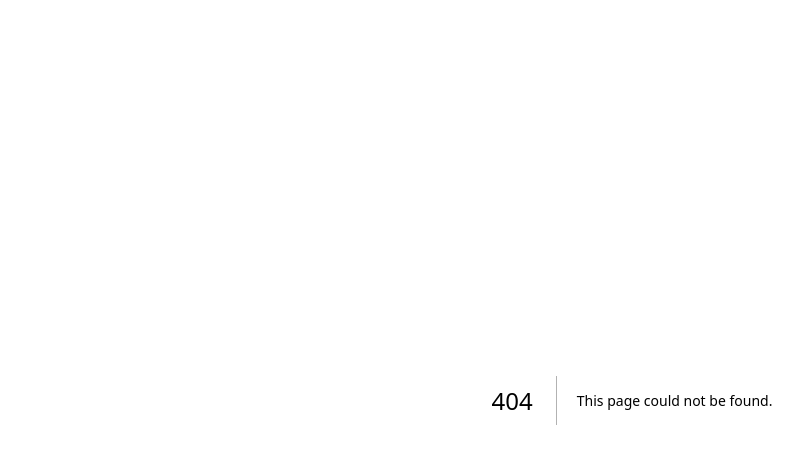
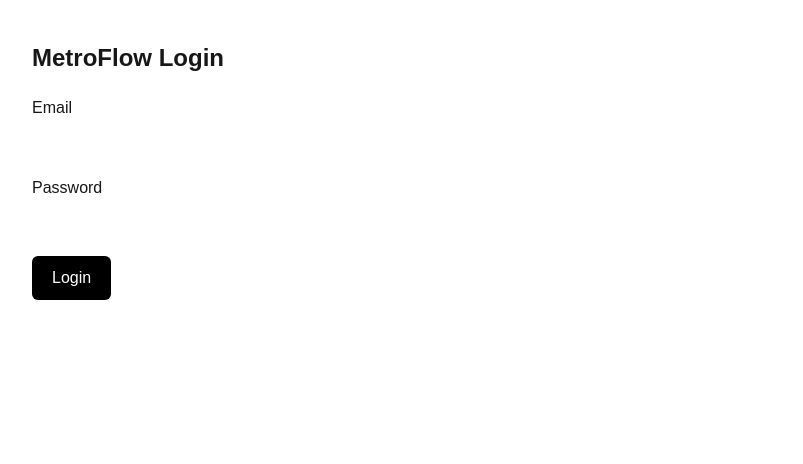
Before and after one commit to springboardmentor12233a-tech/Platform-for-Metro-Crowd-Management-and-Scheduling, a Next.js app in the folder frontend/: page /login in a window 1280 px wide. Before the commit this address had no page. Shown: the top 464 px of the page, without its empty margins (8-811 px from the left). Built offline with nearby package versions, Linux system fonts and the light colour scheme.

Commit message:
Added working login page connected to backend

```diff
--- /dev/null
+++ b/frontend/src/app/login/page.js
@@ -0,0 +1,71 @@
+"use client";
+import { useState } from "react";
+
+export default function LoginPage() {
+  const [email, setEmail] = useState("");
+  const [password, setPassword] = useState("");
+  const [message, setMessage] = useState("");
+
+  const handleLogin = async (e) => {
+    e.preventDefault();
+    const res = await fetch(
+      `http://localhost:8000/users/login?email=${email}&password=${password}`,
+      { method: "POST" }
+    );
+    const data = await res.json();
+
+    if (data.error) {
+      setMessage(data.error);
+    } else {
+      setMessage(`Welcome ${data.username}! Role: ${data.role}`);
+    }
+  };
+
+  return (
+    <main style={{ padding: "40px", fontFamily: "sans-serif", maxWidth: "400px" }}>
+      <h1 style={{ fontSize: "24px", fontWeight: "bold" }}>MetroFlow Login</h1>
+
+      <form onSubmit={handleLogin} style={{ marginTop: "20px" }}>
+        <div style={{ marginBottom: "12px" }}>
+          <label>Email</label>
+          <br />
+          <input
+            type="email"
+            value={email}
+            onChange={(e) => setEmail(e.target.value)}
+            style={{ width: "100%", padding: "8px", marginTop: "4px" }}
+            required
+          />
+        </div>
+
+        <div style={{ marginBottom: "12px" }}>
+          <label>Password</label>
+          <br />
+          <input
+            type="password"
+            value={password}
+            onChange={(e) => setPassword(e.target.value)}
+            style={{ width: "100%", padding: "8px", marginTop: "4px" }}
+            required
+          />
+        </div>
+
+        <button
+          type="submit"
+          style={{
+            padding: "10px 20px",
+            background: "black",
+            color: "white",
+            border: "none",
+            borderRadius: "6px",
+            cursor: "pointer",
+          }}
+        >
+          Login
+        </button>
+      </form>
+
+      {message && <p style={{ marginTop: "16px" }}>{message}</p>}
+    </main>
+  );
+}
```
